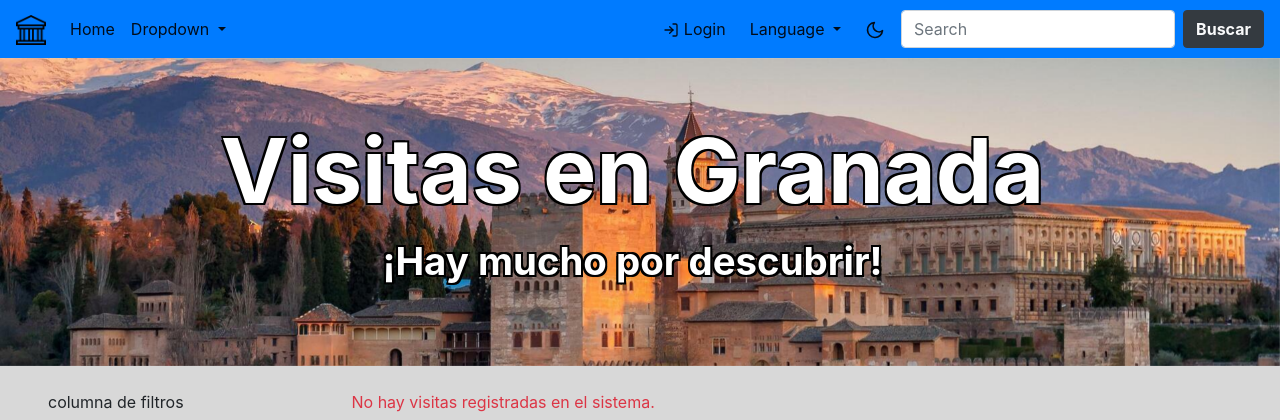
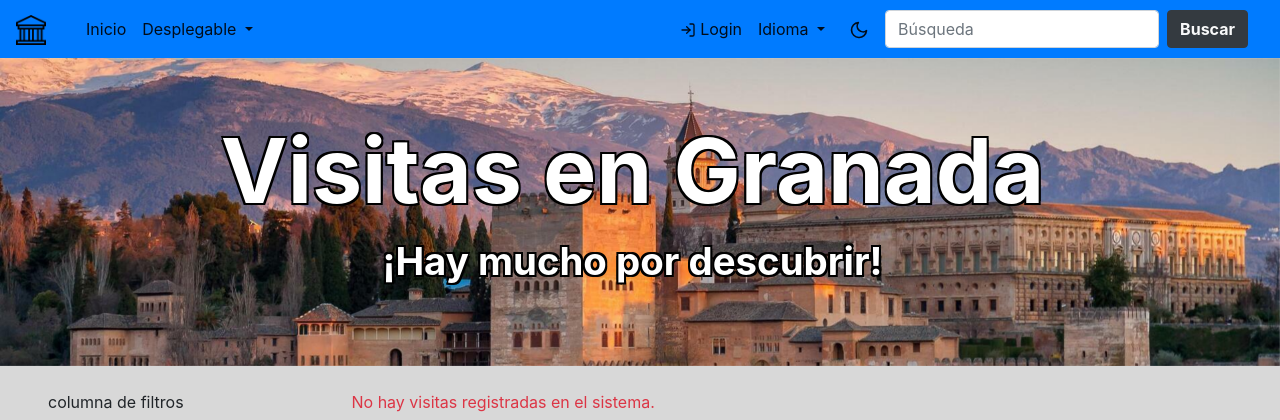
Before and after one commit to carlos-el/SSWB-UGR, a Django app: page / in a window 1280 px wide. Shown: the top 420 px of the page. Run offline with Django 3.2, Linux system fonts and the light colour scheme; data that the repository does not hold is empty; some libraries are stand-ins or nearby versions.

Commit message:
Cambios menores en formateo de información.

```diff
--- a/visitas_granada_app/templates/base.html
+++ b/visitas_granada_app/templates/base.html
@@ -10,7 +10,7 @@
 
   {% load static %}
 
-  <link rel="shortcut icon" type="image/png" href="{% static 'visitas_granada_app/favicon.png' %}" />
+  <link rel="shortcut icon" type="image/png" href="{% static 'visitas_granada_app/favicon.ico' %}" />
   <!-- Para OpenLayers -->
   <link rel="stylesheet" href="https://cdn.jsdelivr.net/gh/openlayers/openlayers.github.io@master/en/v6.3.1/css/ol.css" type="text/css">
   <!-- Para Boostrap -->
@@ -52,21 +52,21 @@
         <span class="navbar-toggler-icon"></span>
       </button>
 
-      <div class="collapse navbar-collapse" id="navbarSupportedContent">
+      <div class="collapse navbar-collapse ml-3 mr-3" id="navbarSupportedContent">
         <ul class="navbar-nav mr-auto">
           <li class="nav-item">
-            <a class="nav-link active" href="{% url 'listado' %}">Home<span class="sr-only">(current)</span></a>
+            <a class="nav-link active" href="{% url 'listado' %}">Inicio<span class="sr-only">(current)</span></a>
           </li>
           <li class="nav-item dropdown">
             <a class="nav-link active dropdown-toggle" href="#" id="navbarDropdown" role="button" data-toggle="dropdown"
               aria-haspopup="true" aria-expanded="false">
-              Dropdown
+              Desplegable
             </a>
             <div class="dropdown-menu" aria-labelledby="navbarDropdown">
-              <a class="dropdown-item" href="#">Action</a>
-              <a class="dropdown-item" href="#">Another action</a>
+              <a class="dropdown-item" href="#">Acción</a>
+              <a class="dropdown-item" href="#">Otra acción</a>
               <div class="dropdown-divider"></div>
-              <a class="dropdown-item" href="#">Something else here</a>
+              <a class="dropdown-item" href="#">Algo más aquí</a>
             </div>
           </li>
           {% if request.user.is_staff %}
@@ -97,19 +97,17 @@
                   </li> -->
           {% endif %}
 
-          <li class="nav-item dropdown ml-2">
+          <li class="nav-item dropdown">
             <a class="nav-item nav-link active dropdown-toggle mr-md-2" href="#" id="bd-versions" data-toggle="dropdown"
               aria-haspopup="true" aria-expanded="false">
-              Language
+              Idioma
             </a>
             <div class="dropdown-menu dropdown-menu-md-right" aria-labelledby="bd-versions">
-              <a class="dropdown-item active" href="/docs/4.4/">Latest (4.4.x)</a>
-              <a class="dropdown-item" href="https://getbootstrap.com/docs/4.3/">v4.3.1</a>
+              <a class="dropdown-item active" >Idioma 1</a>
               <div class="dropdown-divider"></div>
-              <a class="dropdown-item" href="https://v4-alpha.getbootstrap.com/">v4 Alpha 6</a>
-              <a class="dropdown-item" href="https://getbootstrap.com/2.3.2/">v2.3.2</a>
+              <a class="dropdown-item active" >Idioma 2</a>
               <div class="dropdown-divider"></div>
-              <a class="dropdown-item" href="/docs/versions/">All versions</a>
+              <a class="dropdown-item active" >Idioma 3</a>
             </div>
           </li>
           <li class="nav-item mr-2">
@@ -118,7 +116,7 @@
           </li>
         </ul>
         <form class="form-inline my-2 my-lg-0">
-          <input class="form-control mr-sm-2" type="search" placeholder="Search" aria-label="Search">
+          <input class="form-control mr-sm-2" type="search" placeholder="Búsqueda" aria-label="Search">
           <button class="btn btn-outline-dark bg-dark text-light my-2 my-sm-0" type="submit"><b>Buscar</b></button>
         </form>
       </div>
--- a/visitas_granada_app/templates/detalle.html
+++ b/visitas_granada_app/templates/detalle.html
@@ -107,12 +107,16 @@
 
     <div class="row p-4">
         <div class="col-12">
+            {% if visita.comentarios.all %}
                 {% for comentario in visita.comentarios.all %}
                 <p>{{comentario.texto}}</p>
                 <div>
                     <hr>
                 </div>
                 {% endfor %}
+            {% else %}
+                <b>No hay comentarios para esta visita.</b>
+            {% endif %}
         </div>
     </div>
 </div>
```
Lines whose indentation alone changed are shown as unchanged.
